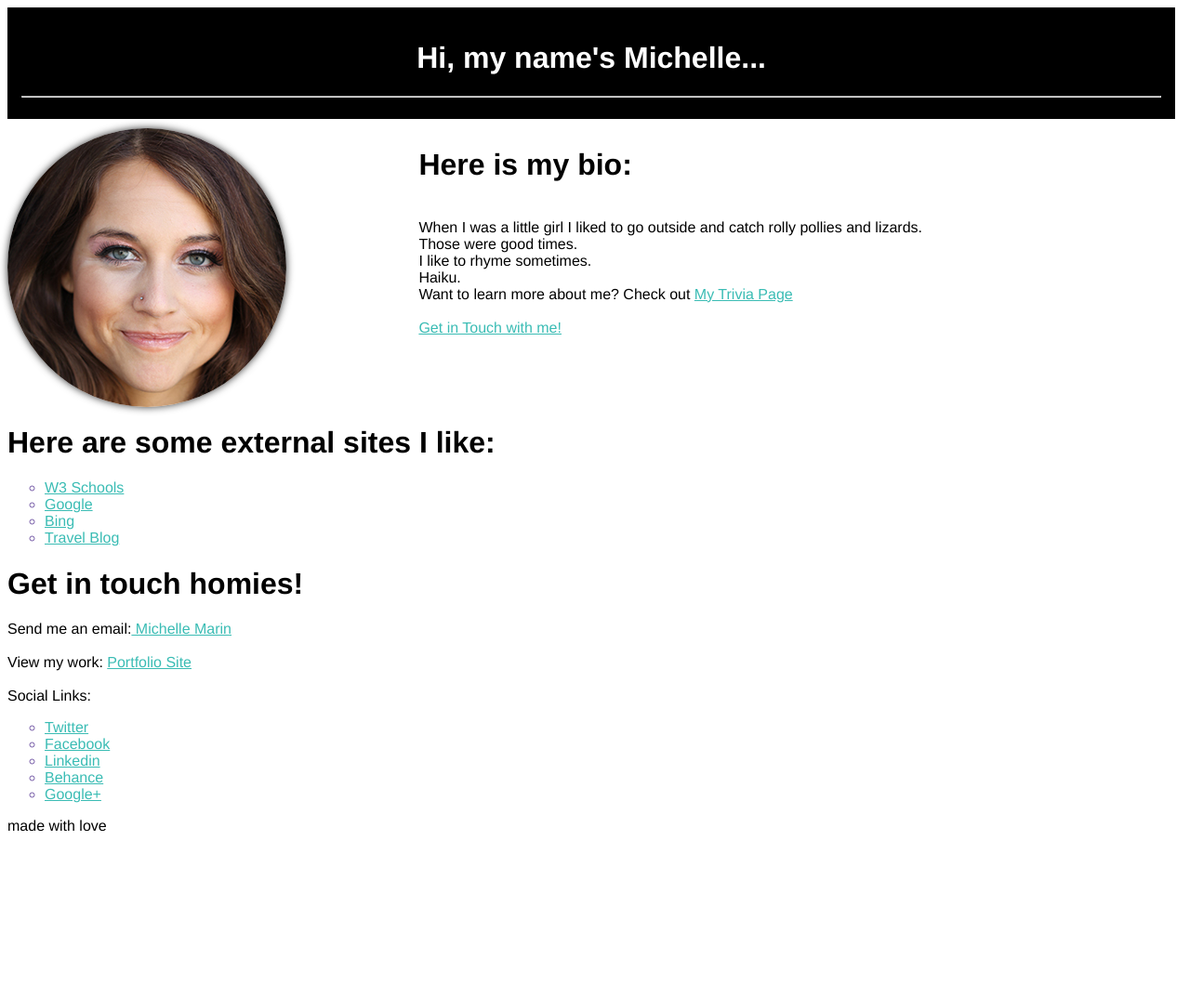
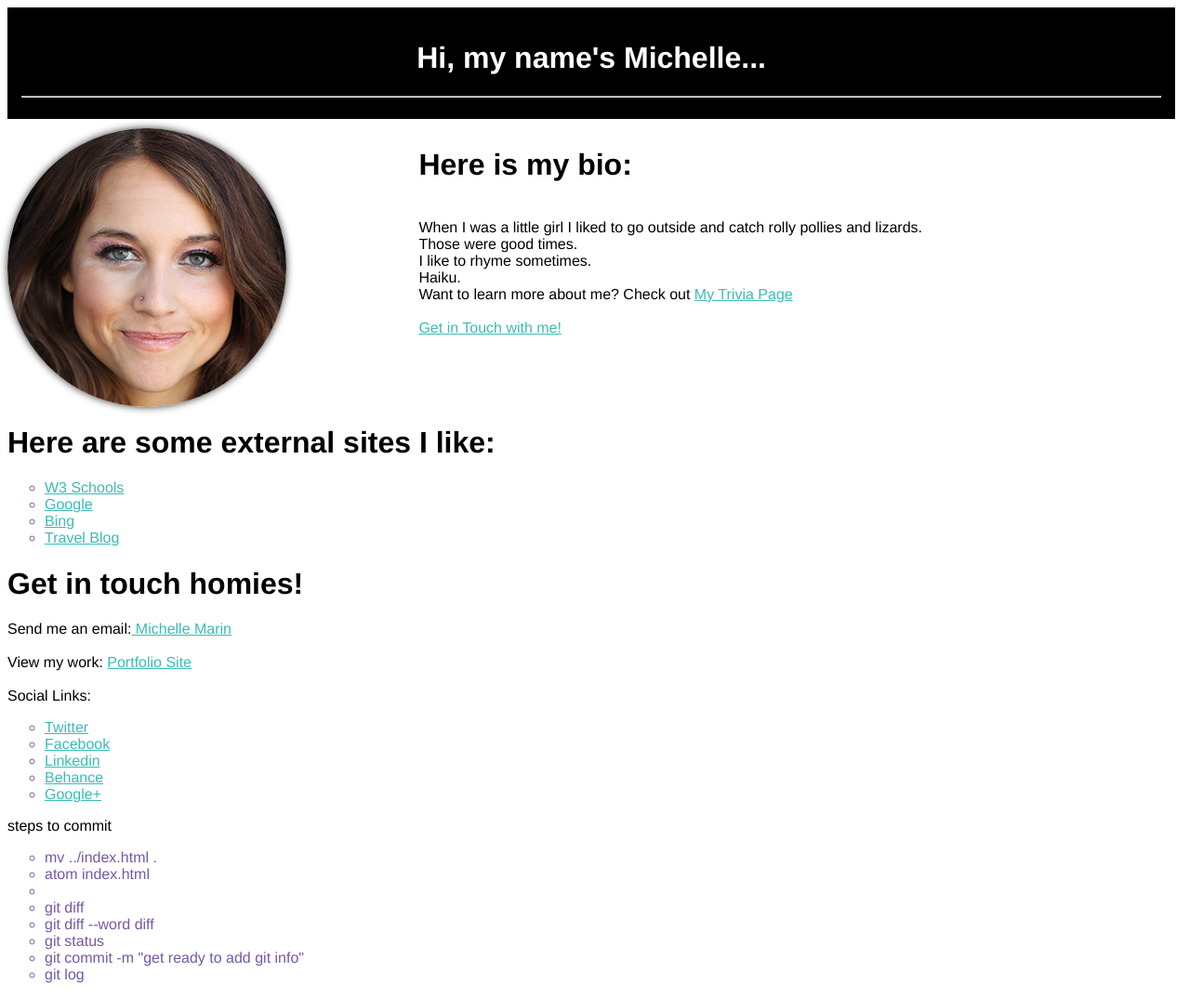
Before and after one commit to michellemarin/bio-site, a plain HTML site: page index.html in a window 1280 px wide. Shown: the whole page at 93% size. Before the commit the page ends 906 px from the top, so only its background shows below. Drawn offline with Linux system fonts and the light colour scheme.

Commit message:
adding info to index.html

```diff
--- a/index.html
+++ b/index.html
@@ -53,7 +53,17 @@ Michelle Marin</a><br><br>
 
 
   <footer>
-    made with love
+    steps to commit
+    <ul>
+      <li>mv ../index.html .</li>
+      <li>atom index.html<li>
+      <li>git diff</li>
+      <li>git diff --word diff</li>
+      <li>git status</li>
+      <li>git commit -m "get ready to add git info"</li>
+      <li>git log</li>
+    </ul>
+
   </footer>
 
 
```
